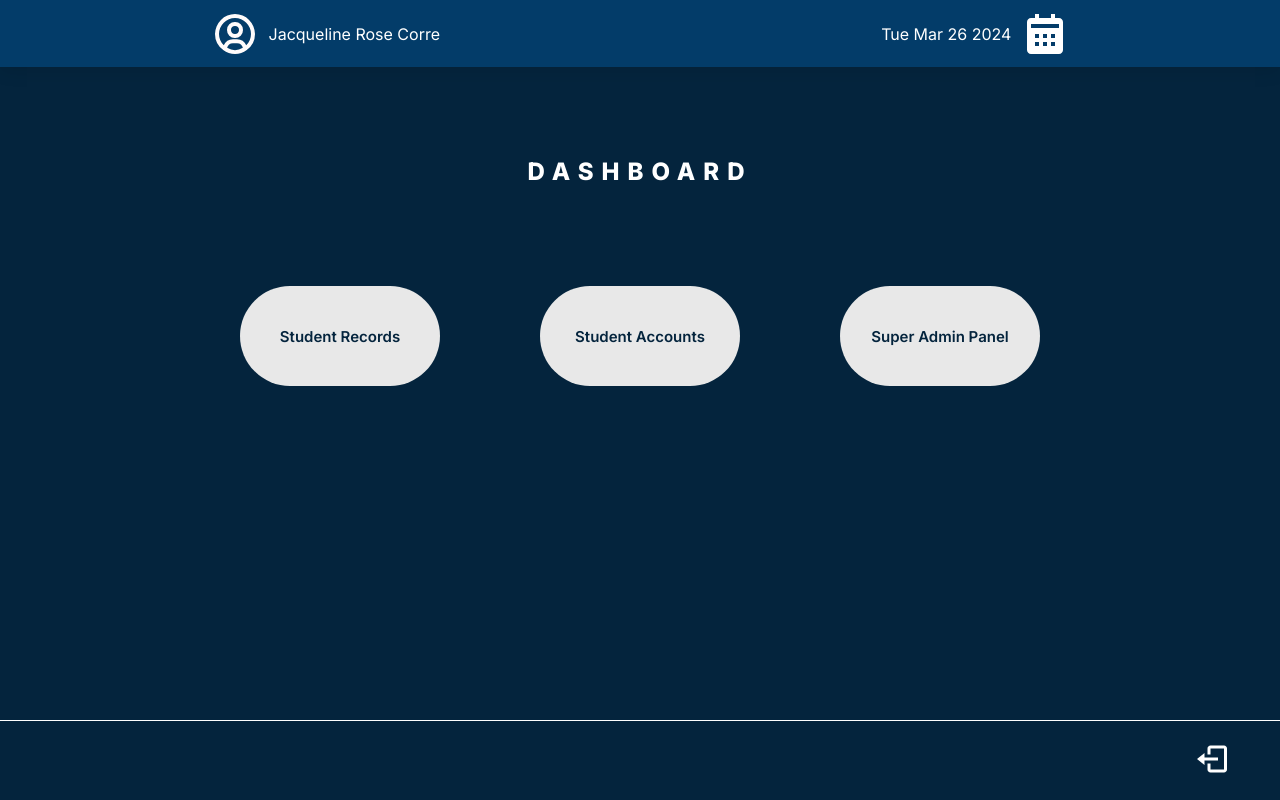
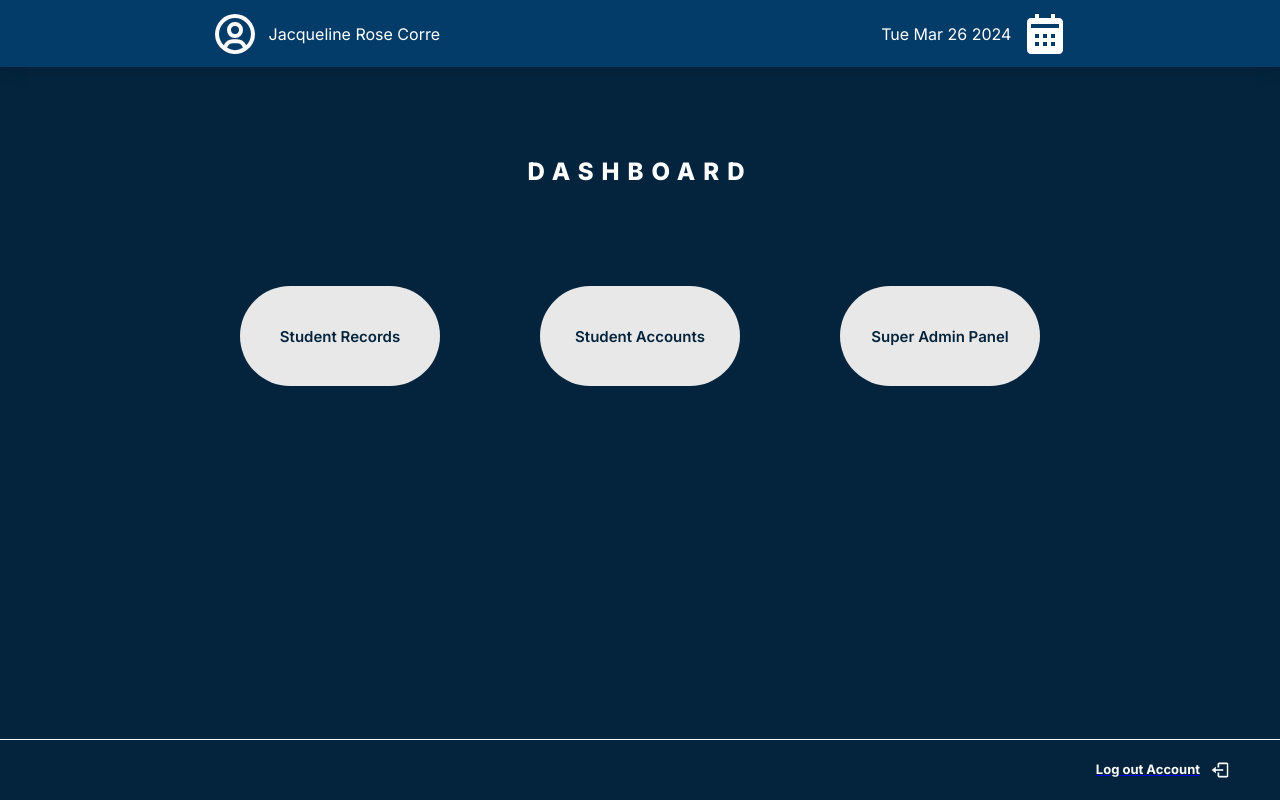
Before and after one commit to KurtJQ/ACM-CBS, a React (Vite) app: page / in a window 1280 px wide. Built offline with nearby package versions, Linux system fonts and the light colour scheme.

Commit message:
fixed footer

```diff
--- a/src/components/PageFooter.jsx
+++ b/src/components/PageFooter.jsx
@@ -4,11 +4,12 @@ import "./pagefooter.css";
 function PageFooter() {
   return (
     <footer>
-      <p>
-        <Link to="login">
-          <img src="images\logout-icon.png"></img>
-        </Link>
-      </p>
+      <Link to="login">
+        <p>
+          Log out Account
+          <img className="logout-icon" src="images\logout-icon.png"></img>
+        </p>
+      </Link>
     </footer>
   );
 }
```
